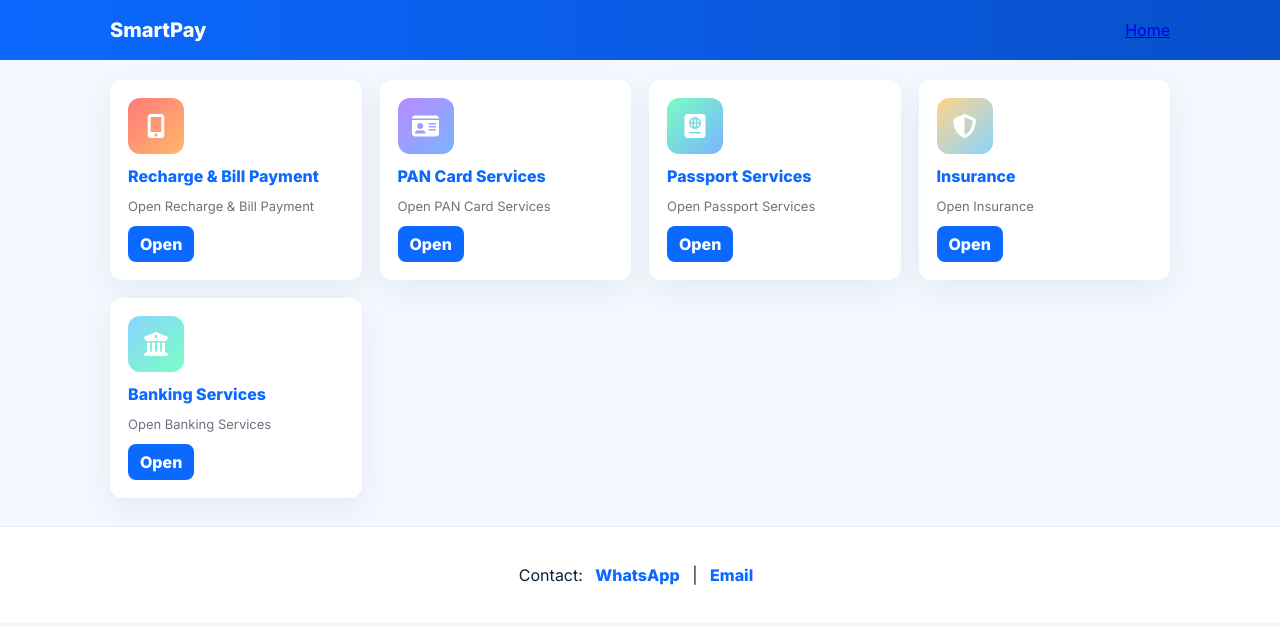
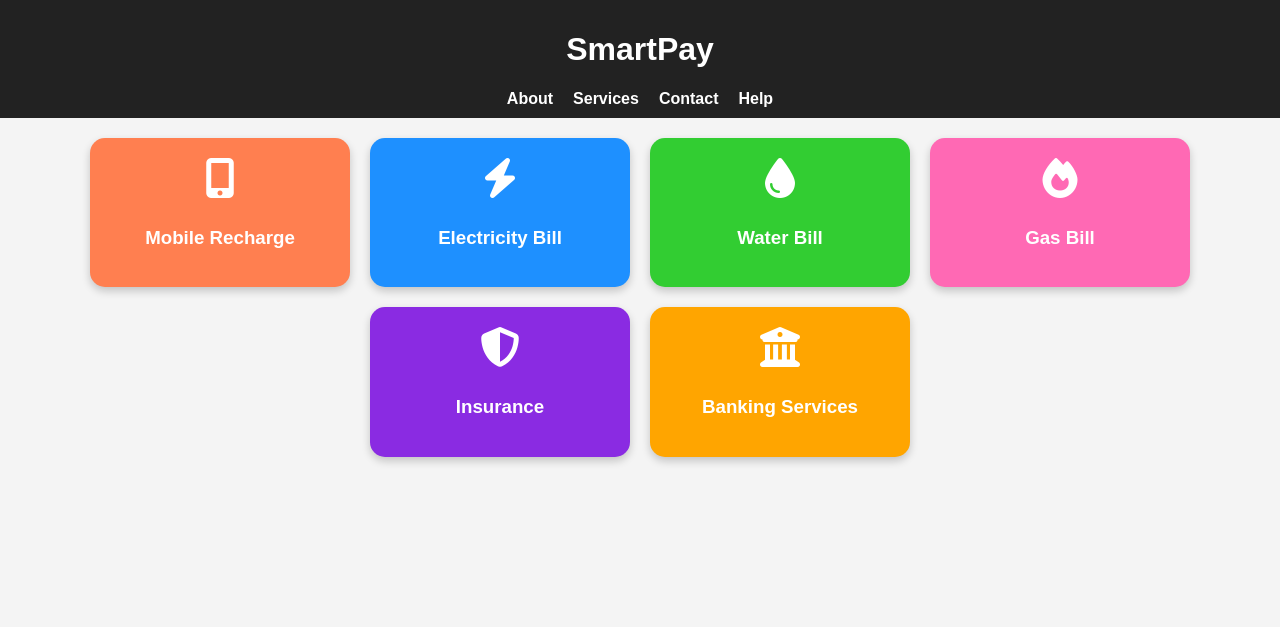
Before and after one commit to SmartPayService/smartpay, a plain HTML site: page index.html in a window 1280 px wide. Drawn offline with nearby package versions, Linux system fonts and the light colour scheme.

Commit message:
Add files via upload

```diff
--- a/index.html
+++ b/index.html
@@ -1,12 +1,105 @@
-<!doctype html><html lang="en"><head><meta charset="utf-8"/><meta name="viewport" content="width=device-width,initial-scale=1"/><title>SmartPay - Home</title><link rel="stylesheet" href="styles.css"><script src="https://kit.fontawesome.com/a2d9b7d7c1.js" crossorigin="anonymous"></script></head><body>
-<header class="header">
-  <div class="wrap">
-    <div class="logo">SmartPay</div>
-    <nav class="nav">
-      <a href="index.html">Home</a>
+
+<!DOCTYPE html>
+<html lang="en">
+<head>
+<meta charset="UTF-8">
+<meta name="viewport" content="width=device-width, initial-scale=1.0">
+<title>SmartPay Multicolor</title>
+<link rel="stylesheet" href="https://cdnjs.cloudflare.com/ajax/libs/font-awesome/6.4.0/css/all.min.css">
+<style>
+    body { margin: 0; font-family: Arial, sans-serif; background: #f4f4f4; }
+    header { background: #222; color: #fff; padding: 10px 0; text-align: center; }
+    nav { display: flex; justify-content: center; gap: 20px; }
+    nav a { color: #fff; text-decoration: none; font-weight: bold; }
+    nav a:hover { text-decoration: underline; }
+    .container { display: flex; flex-wrap: wrap; justify-content: center; padding: 20px; gap: 20px; }
+    .card {
+        width: 220px; padding: 20px; color: #fff; border-radius: 15px;
+        text-align: center; cursor: pointer; transition: 0.3s;
+        box-shadow: 0 4px 8px rgba(0,0,0,0.2);
+    }
+    .card:hover { transform: translateY(-5px); box-shadow: 0 8px 16px rgba(0,0,0,0.3); }
+    .card i { font-size: 40px; margin-bottom: 10px; }
+    .form-container { display: none; padding: 20px; max-width: 400px; margin: auto; background: white; border-radius: 10px; box-shadow: 0 4px 8px rgba(0,0,0,0.2); }
+    input, select, button { width: 100%; padding: 10px; margin-top: 10px; border-radius: 5px; border: 1px solid #ccc; }
+    button { background: #28a745; color: white; border: none; cursor: pointer; }
+    button:hover { background: #218838; }
+    .success { text-align: center; padding: 20px; }
+    .download-btn { background: #007bff; padding: 10px; display: inline-block; color: white; text-decoration: none; border-radius: 5px; }
+</style>
+</head>
+<body>
+
+<header>
+    <h1>SmartPay</h1>
+    <nav>
+        <a href="#">About</a>
+        <a href="#">Services</a>
+        <a href="#">Contact</a>
+        <a href="#">Help</a>
     </nav>
-  </div>
 </header>
-<div class="container"><div class="grid"><div class="card"><div class="icon icon-mobile"><i class="fas fa-mobile-alt"></i></div><h3>Recharge &amp; Bill Payment</h3><p>Open Recharge &amp; Bill Payment</p><a href="recharge_&_bill_payment.html">Open</a></div><div class="card"><div class="icon icon-pan"><i class="fas fa-id-card"></i></div><h3>PAN Card Services</h3><p>Open PAN Card Services</p><a href="pan_card_services.html">Open</a></div><div class="card"><div class="icon icon-passport"><i class="fas fa-passport"></i></div><h3>Passport Services</h3><p>Open Passport Services</p><a href="passport_services.html">Open</a></div><div class="card"><div class="icon icon-insurance"><i class="fas fa-shield-alt"></i></div><h3>Insurance</h3><p>Open Insurance</p><a href="insurance.html">Open</a></div><div class="card"><div class="icon icon-bank"><i class="fas fa-university"></i></div><h3>Banking Services</h3><p>Open Banking Services</p><a href="banking_services.html">Open</a></div></div></div>
-<footer class='footer'><div class='container'>Contact: <a href='https://wa.me/917002805576' target='_blank'>WhatsApp</a> | <a href='mailto:xpxaxn@gmail.com'>Email</a></div></footer>
-<script src="https://cdnjs.cloudflare.com/ajax/libs/jspdf/2.5.1/jspdf.umd.min.js"></script><script src="script.js"></script></body></html>
+
+<div class="container">
+    <div class="card" style="background:#ff7f50" onclick="openForm('Mobile Recharge')">
+        <i class="fas fa-mobile-alt"></i>
+        <h3>Mobile Recharge</h3>
+    </div>
+    <div class="card" style="background:#1e90ff" onclick="openForm('Electricity Bill')">
+        <i class="fas fa-bolt"></i>
+        <h3>Electricity Bill</h3>
+    </div>
+    <div class="card" style="background:#32cd32" onclick="openForm('Water Bill')">
+        <i class="fas fa-tint"></i>
+        <h3>Water Bill</h3>
+    </div>
+    <div class="card" style="background:#ff69b4" onclick="openForm('Gas Bill')">
+        <i class="fas fa-fire"></i>
+        <h3>Gas Bill</h3>
+    </div>
+    <div class="card" style="background:#8a2be2" onclick="openForm('Insurance')">
+        <i class="fas fa-shield-alt"></i>
+        <h3>Insurance</h3>
+    </div>
+    <div class="card" style="background:#ffa500" onclick="openForm('Banking Services')">
+        <i class="fas fa-university"></i>
+        <h3>Banking Services</h3>
+    </div>
+</div>
+
+<div class="form-container" id="serviceForm">
+    <h2 id="formTitle"></h2>
+    <form id="paymentForm" onsubmit="submitForm(event)">
+        <input type="text" placeholder="Name" required>
+        <input type="number" placeholder="Account / Mobile Number" required>
+        <input type="number" placeholder="Amount" required>
+        <button type="submit">Submit</button>
+    </form>
+</div>
+
+<div class="success" id="successMessage" style="display:none;">
+    <h2>Payment Successful!</h2>
+    <a href="#" id="downloadReceipt" class="download-btn" download="receipt.txt">Download Receipt</a>
+</div>
+
+<script>
+function openForm(serviceName) {
+    document.getElementById('formTitle').innerText = serviceName;
+    document.getElementById('serviceForm').style.display = 'block';
+    document.getElementById('successMessage').style.display = 'none';
+}
+
+function submitForm(e) {
+    e.preventDefault();
+    let serviceName = document.getElementById('formTitle').innerText;
+    let receiptContent = "Receipt for " + serviceName + "\nThank you for your payment.";
+    let blob = new Blob([receiptContent], { type: "text/plain" });
+    let url = URL.createObjectURL(blob);
+    document.getElementById('downloadReceipt').href = url;
+    document.getElementById('serviceForm').style.display = 'none';
+    document.getElementById('successMessage').style.display = 'block';
+}
+</script>
+
+</body>
+</html>
```
